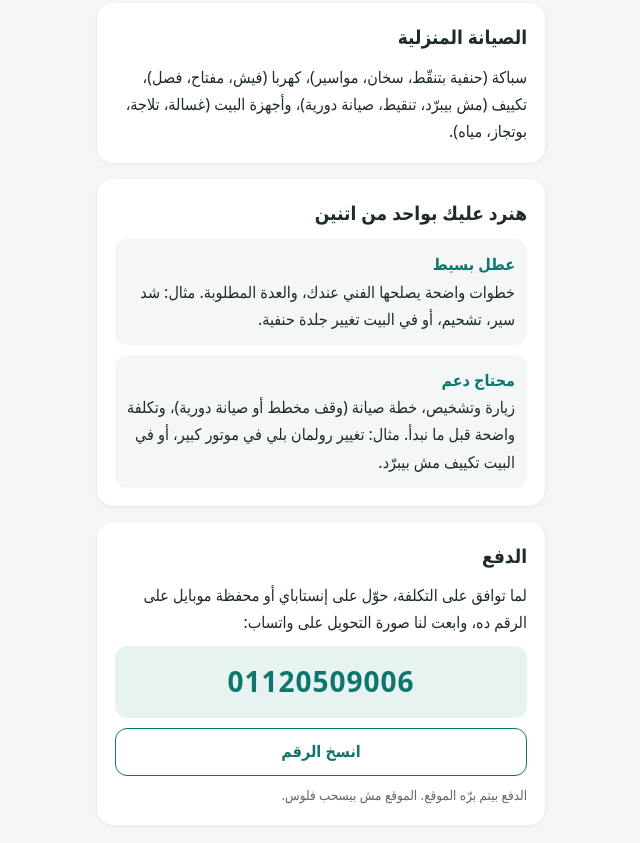
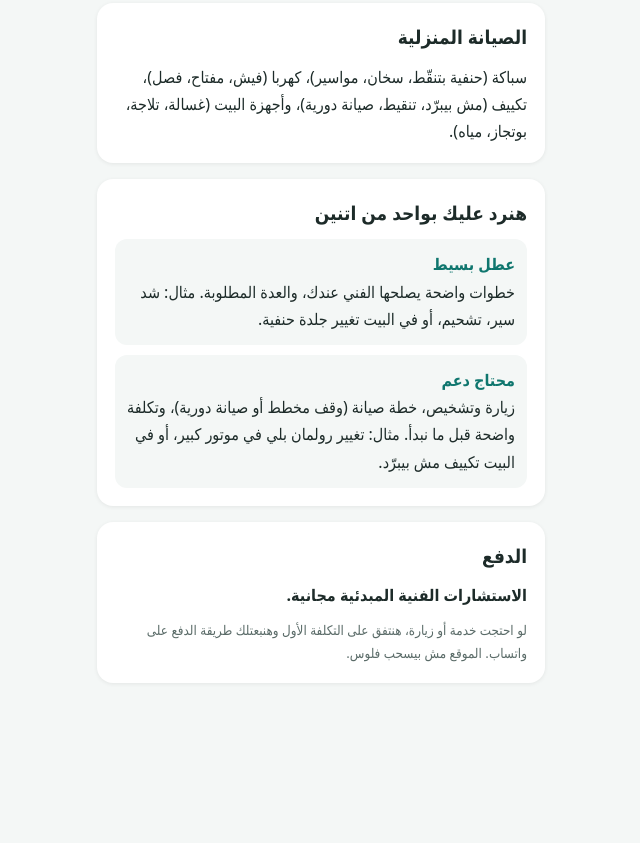
Before and after one commit to fixit-eg-gamal/fixit-eg-gamal.github.io, a plain HTML site: page index.html in a window 1280 px wide. Shown: the part 695-1538 px from the top of the page, without its empty margins (319-959 px from the left). After the commit the page ends 1418 px from the top, so only its background shows below. Drawn offline with Linux system fonts and the light colour scheme.

Commit message:
Remove number, free initial consultations

```diff
--- a/index.html
+++ b/index.html
@@ -29,8 +29,6 @@ small{color:#5a6b68;display:block;margin-top:8px}
 <div><b>عطل بسيط</b>خطوات واضحة يصلحها الفني عندك، والعدة المطلوبة. مثال: شد سير، تشحيم، أو في البيت تغيير جلدة حنفية.</div>
 <div><b>محتاج دعم</b>زيارة وتشخيص، خطة صيانة (وقف مخطط أو صيانة دورية)، وتكلفة واضحة قبل ما نبدأ. مثال: تغيير رولمان بلي في موتور كبير، أو في البيت تكييف مش بيبرّد.</div></div></div>
 <div class="card"><h2>الدفع</h2>
-<p style="margin:0 0 10px">لما توافق على التكلفة، حوّل على إنستاباي أو محفظة موبايل على الرقم ده، وابعت لنا صورة التحويل على واتساب:</p>
-<div class="num" id="n">01120509006</div>
-<button type="button" onclick="var t=document.getElementById('n').textContent;(navigator.clipboard?navigator.clipboard.writeText(t):Promise.reject()).then(function(){this.textContent='اتنسخ ✓'}.bind(this),function(){this.textContent='انسخ الرقم يدويًا'}.bind(this))">انسخ الرقم</button>
-<small>الدفع بيتم برّه الموقع. الموقع مش بيسحب فلوس.</small></div>
+<p style="margin:0 0 10px"><b>الاستشارات الفنية المبدئية مجانية.</b></p>
+<small>لو احتجت خدمة أو زيارة، هنتفق على التكلفة الأول وهنبعتلك طريقة الدفع على واتساب. الموقع مش بيسحب فلوس.</small></div>
 </div></body></html>
```
